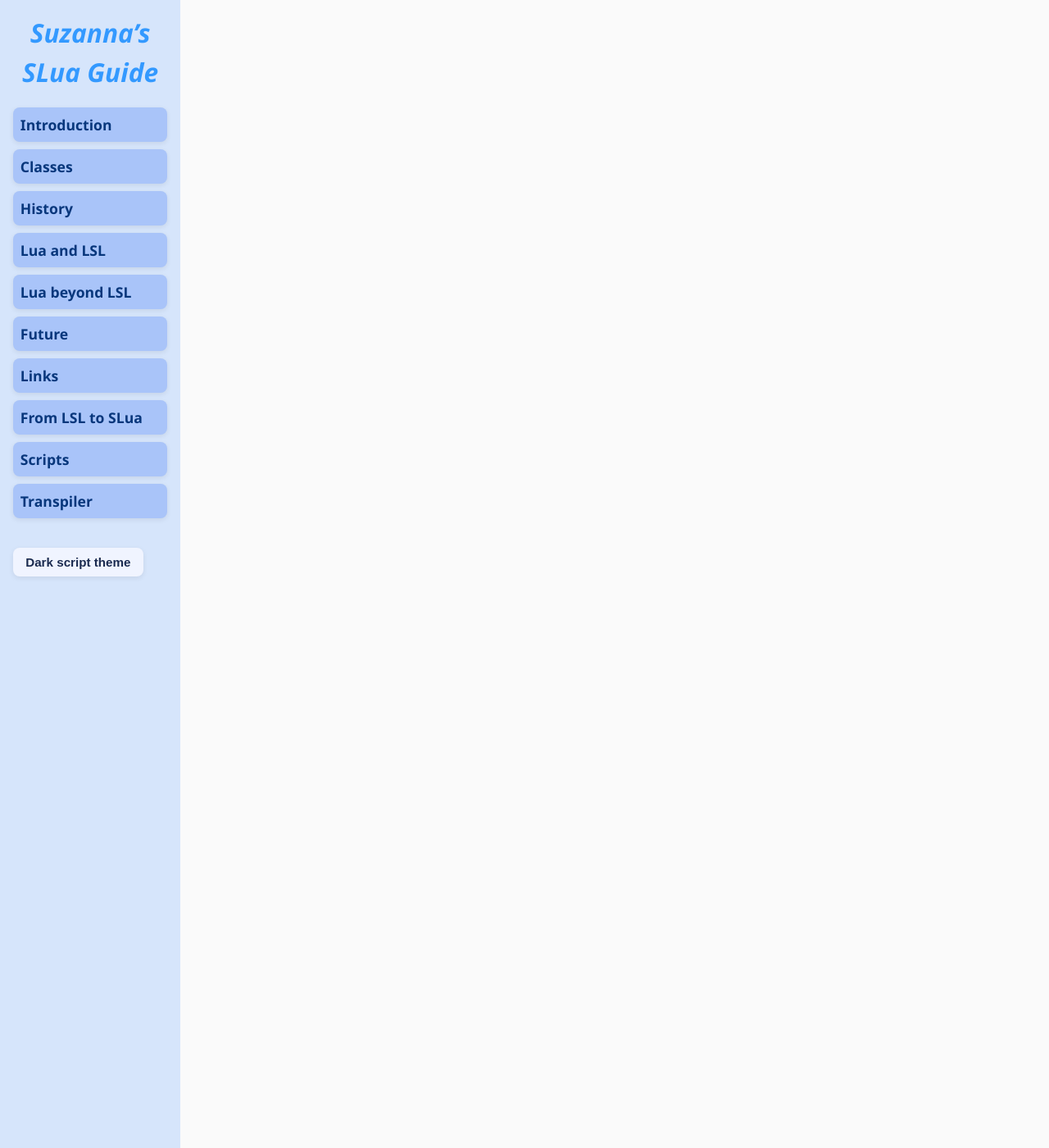
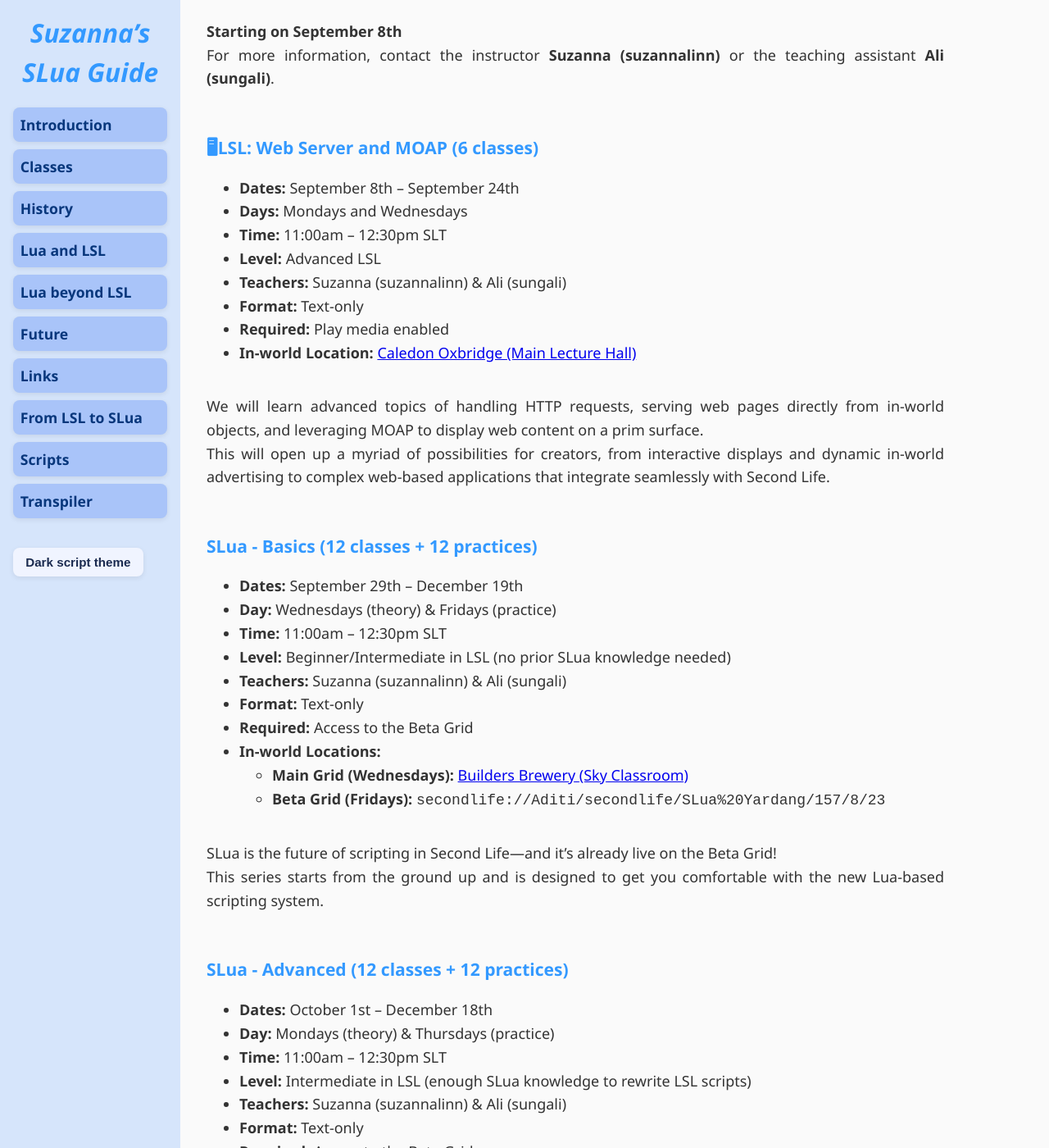
Before and after one commit to Suzanna-Linn/slua, a Jekyll site: the page built from docs/classes.md, in a window 1280 px wide and 1400 px high, scrolled down 270 px. Shown: the whole window at 82% size. Built offline with Jekyll 4.4.1, drawn with Linux system fonts in a browser that asks for light colours; nearby versions of some CDN libraries; our own code applies the rules of GitHub Pages for plain Markdown files; comment, search, counter and statistics services are not loaded; some of the changed text lies outside the part shown.

Commit message:
Update classes.md

```diff
--- a/docs/classes.md
+++ b/docs/classes.md
@@ -1 +1,68 @@
 ## Classes
+
+I'm excited to announce the launch of three new scripting class series designed to expand your skills and creativity in Second Life!
+
+Whether you're interested in integrating with external tools or diving into the future of scripting with SLua, there's something here for you.
+
+**Starting on September 8th**
+For more information, contact the instructor **Suzanna (suzannalinn)** or the teaching assistant **Ali (sungali)**.
+
+### 🖥LSL: Web Server and MOAP (6 classes)
+
+- **Dates:** September 8th – September 24th
+- **Days:** Mondays and Wednesdays
+- **Time:** 11:00am – 12:30pm SLT
+- **Level:** Advanced LSL
+- **Teachers:** Suzanna (suzannalinn) & Ali (sungali)
+- **Format:** Text-only
+- **Required:** Play media enabled
+- **In-world Location:** [Caledon Oxbridge (Main Lecture Hall)](http://maps.secondlife.com/secondlife/Caledon%20Oxbridge/72/140/29)
+
+We will learn advanced topics of handling HTTP requests, serving web pages directly from in-world objects, and leveraging MOAP to display web content on a prim surface.
+This will open up a myriad of possibilities for creators, from interactive displays and dynamic in-world advertising to complex web-based applications that integrate seamlessly with Second Life.
+
+
+### SLua - Basics (12 classes + 12 practices)
+
+- **Dates:** September 29th – December 19th
+- **Day:** Wednesdays (theory) & Fridays (practice)
+- **Time:** 11:00am – 12:30pm SLT
+- **Level:** Beginner/Intermediate in LSL (no prior SLua knowledge needed)
+- **Teachers:** Suzanna (suzannalinn) & Ali (sungali)
+- **Format:** Text-only
+- **Required:** Access to the Beta Grid
+- **In-world Locations:**
+  - **Main Grid (Wednesdays):** [Builders Brewery (Sky Classroom)](https://maps.secondlife.com/secondlife/Builders%20Brewery/59/73/607)
+  - **Beta Grid (Fridays):** `secondlife://Aditi/secondlife/SLua%20Yardang/157/8/23`
+
+SLua is the future of scripting in Second Life—and it's already live on the Beta Grid!
+This series starts from the ground up and is designed to get you comfortable with the new Lua-based scripting system.
+
+### SLua - Advanced (12 classes + 12 practices)
+
+- **Dates:** October 1st – December 18th
+- **Day:** Mondays (theory) & Thursdays (practice)
+- **Time:** 11:00am – 12:30pm SLT
+- **Level:** Intermediate in LSL (enough SLua knowledge to rewrite LSL scripts)
+- **Teachers:** Suzanna (suzannalinn) & Ali (sungali)
+- **Format:** Text-only
+- **Required:** Access to the Beta Grid
+- **In-world Locations:**
+  - **Main Grid (Mondays):** [Caledon Oxbridge (Main Lecture Hall)](http://maps.secondlife.com/secondlife/Caledon%20Oxbridge/72/140/29)
+  - **Beta Grid (Thursdays):** `secondlife://Aditi/secondlife/SLua%20Yardang/157/8/23`
+
+Already scripting in SLua? This advanced series unlocks powerful features and techniques that go far beyond what’s possible with LSL.
+
+### Study Groups
+
+- **Day:** All Saturdays
+- **Time:** 11:00am – 12:30pm SLT
+- **Level:** All levels
+- **Teachers:** Suzanna (suzannalinn) & Ali (sungali)
+- **Format:** Text-only
+- **Required:** Access to the Beta Grid (for SLua)
+- **In-world Locations:**
+  - **Main Grid:** [Caledon Oxbridge (Main Lecture Hall)](http://maps.secondlife.com/secondlife/Caledon%20Oxbridge/72/140/29)
+  - **Beta Grid:** `secondlife://Aditi/secondlife/SLua%20Yardang/157/8/23`
+
+Come with your questions, practices, and projects to chat about anything scripting related.
```
